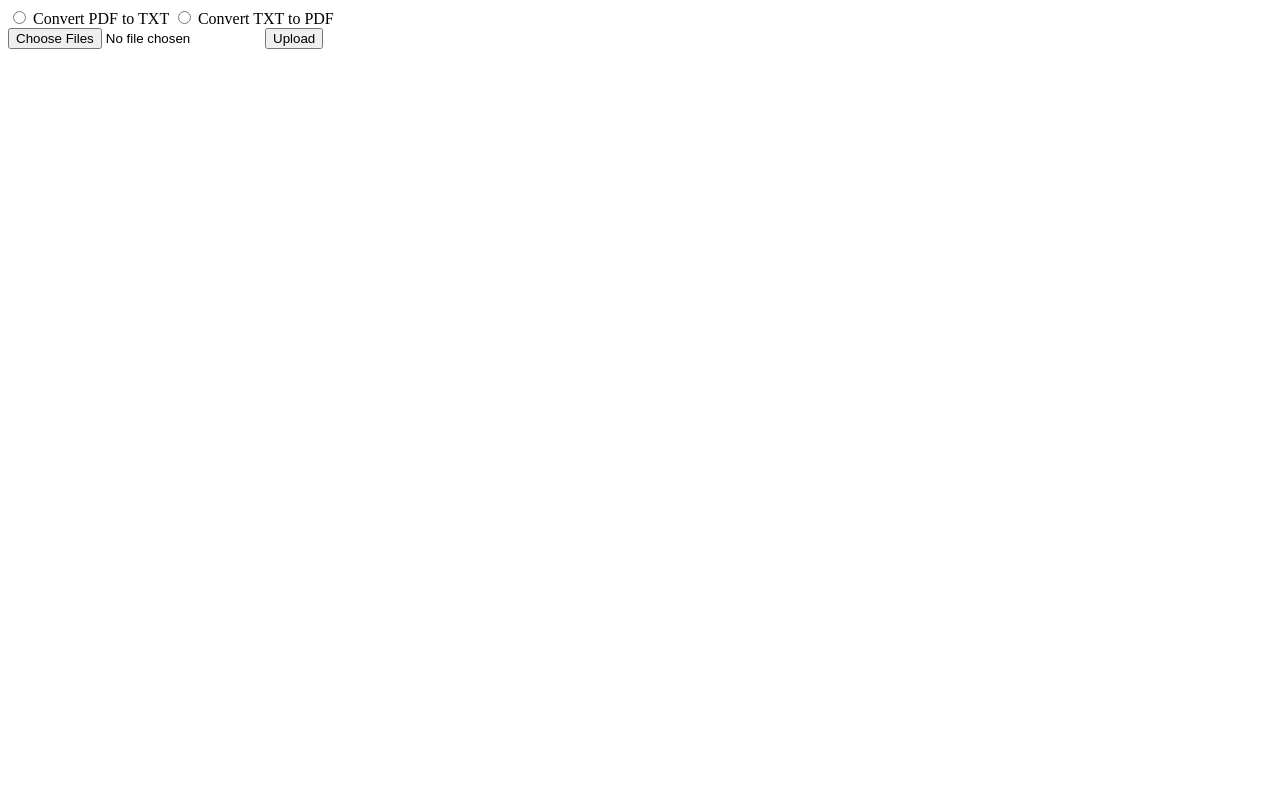
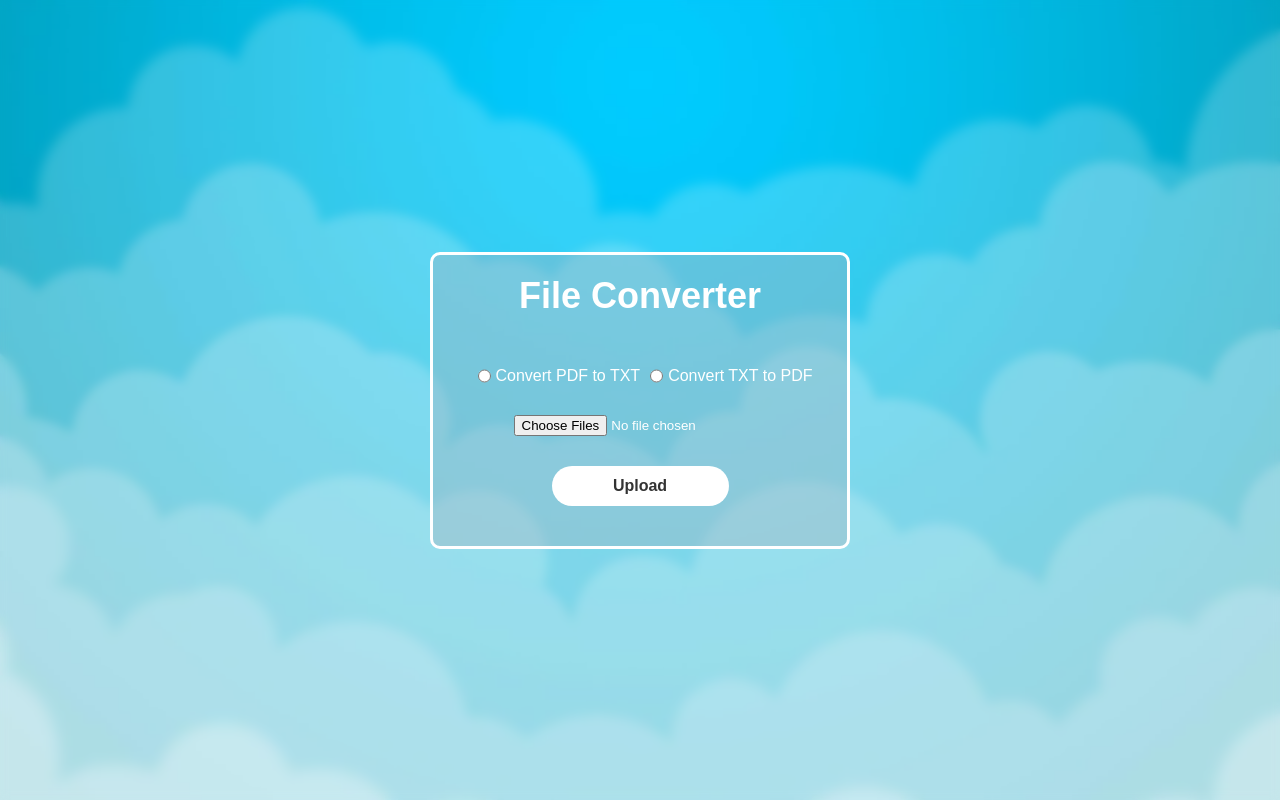
Before and after one commit to ilyza12/Docker-Project, a PHP site: page / in a window 1280 px wide. Run offline with PHP 8.4, Linux system fonts and the light colour scheme.

Commit message:
add style

```diff
--- a/index.html
+++ b/index.html
@@ -11,8 +11,11 @@
     <link type="text/css" rel="stylesheet" href="style.css" />
   </head>
   <body>
+    <!--box class is for the content box-->
+    <div class="box">
+    <h1>File Converter</h1>
     <form id="fileForm" enctype="multipart/form-data">
-      <div>
+      <div class="checkbox">
         <input type="radio" name="converttype" value="pdf" id="type1" />
         <label for="type1">Convert PDF to TXT</label>
         <input type="radio" name="converttype" value="txt" id="type2" />
--- a/style.css
+++ b/style.css
@@ -2,3 +2,79 @@
   display: flex;
   flex-direction: column;
 }
+
+* {
+  margin:0;
+  padding: 0;
+  box-sizing: border-box;
+  font-family: "Poppins", sans-serif;
+}
+
+body {
+  display: flex;
+  justify-content: center;
+  align-items: center;
+  min-height: 100vh;
+  background: url('img5.jpg') no-repeat;
+  /*background: #546bbe;*/
+  backdrop-filter: blur(5px);
+  background-size: cover;
+  background-position: center;
+}
+
+.box {
+  width: 420px;
+  background: rgba(157, 181, 192, 0.418);
+  border: 3px solid rgba(255,255,255,1);
+  color: white;
+  border-radius: 10px;
+  padding: 20px 30px;
+}
+
+.box h1 {
+  font-size: 36px;
+  text-align: center;
+  color: #fff;
+
+}
+
+.box .checkbox {
+  display: flex;
+  justify-content: space-between;
+  padding-top: 30px;
+  padding-bottom: 20px;
+  margin: -15px o 15px;
+  margin-top: 20px;
+}
+
+input[type="radio"]{
+  margin-left: 10px;
+  margin-right: 5px;
+
+}
+
+input[type="file"]{
+  margin-top: 10px;
+  margin-bottom: 10px;
+}
+
+input[type="button"] {
+  background-color: rgba(255,255,255,1); /* Blue background color */
+  color: #333; /* White text color */
+  padding: 10px 15px; /* Padding around the button */
+  border: 1px solid rgba(255,255,255,.3); /* Remove border */
+  border-radius: 50px; /* Rounded corners */
+  margin: 20px 20px;
+  width: 50%;
+  cursor: pointer;
+  font-size: 16px;
+  font-weight: 600;
+  margin-top: 20px;
+}
+
+form {
+  text-align: center;
+  display: flex;
+  flex-direction: column;
+  align-items: center;
+}
```
Also changed, not shown: img5.jpg (added).
